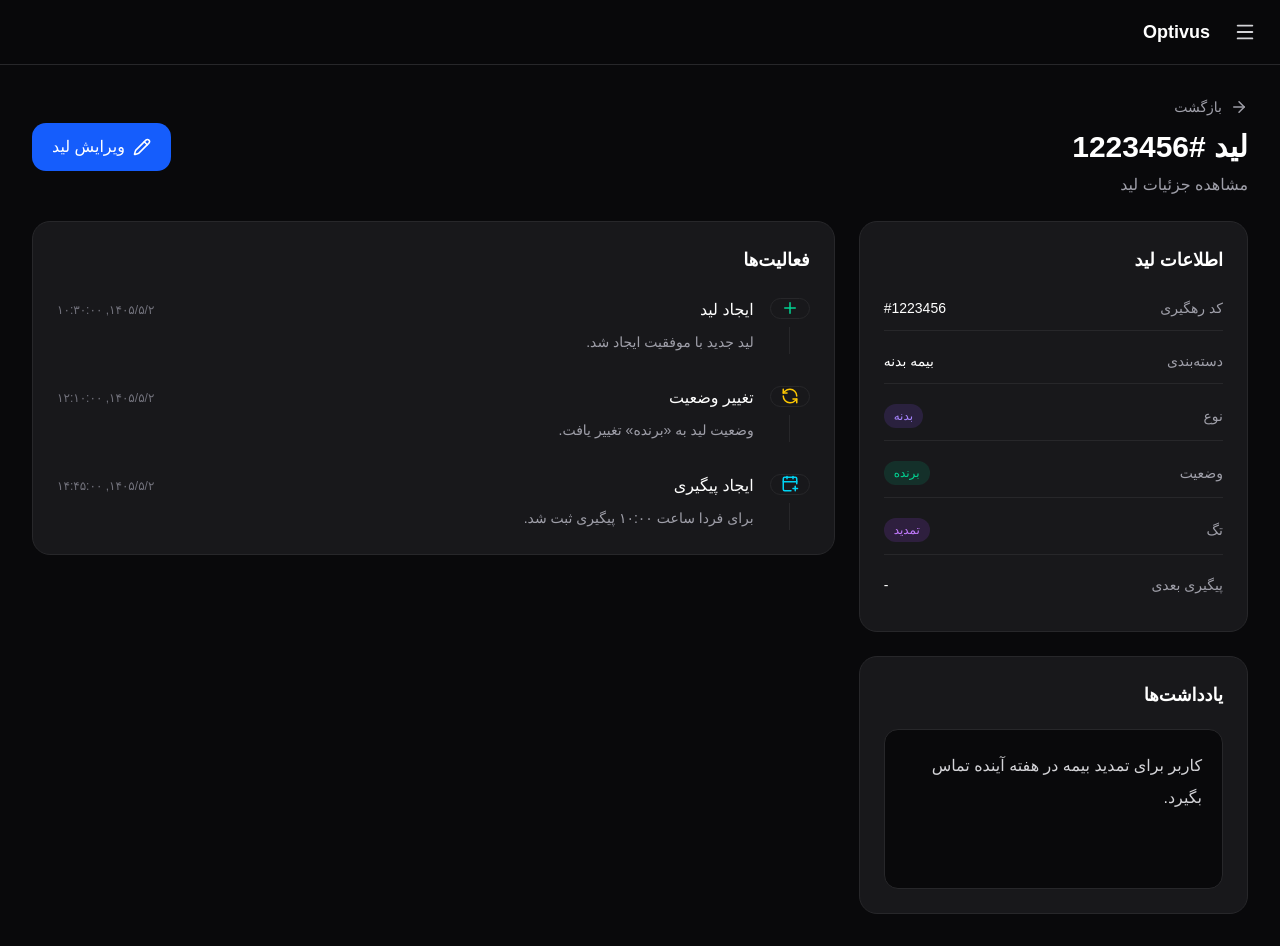
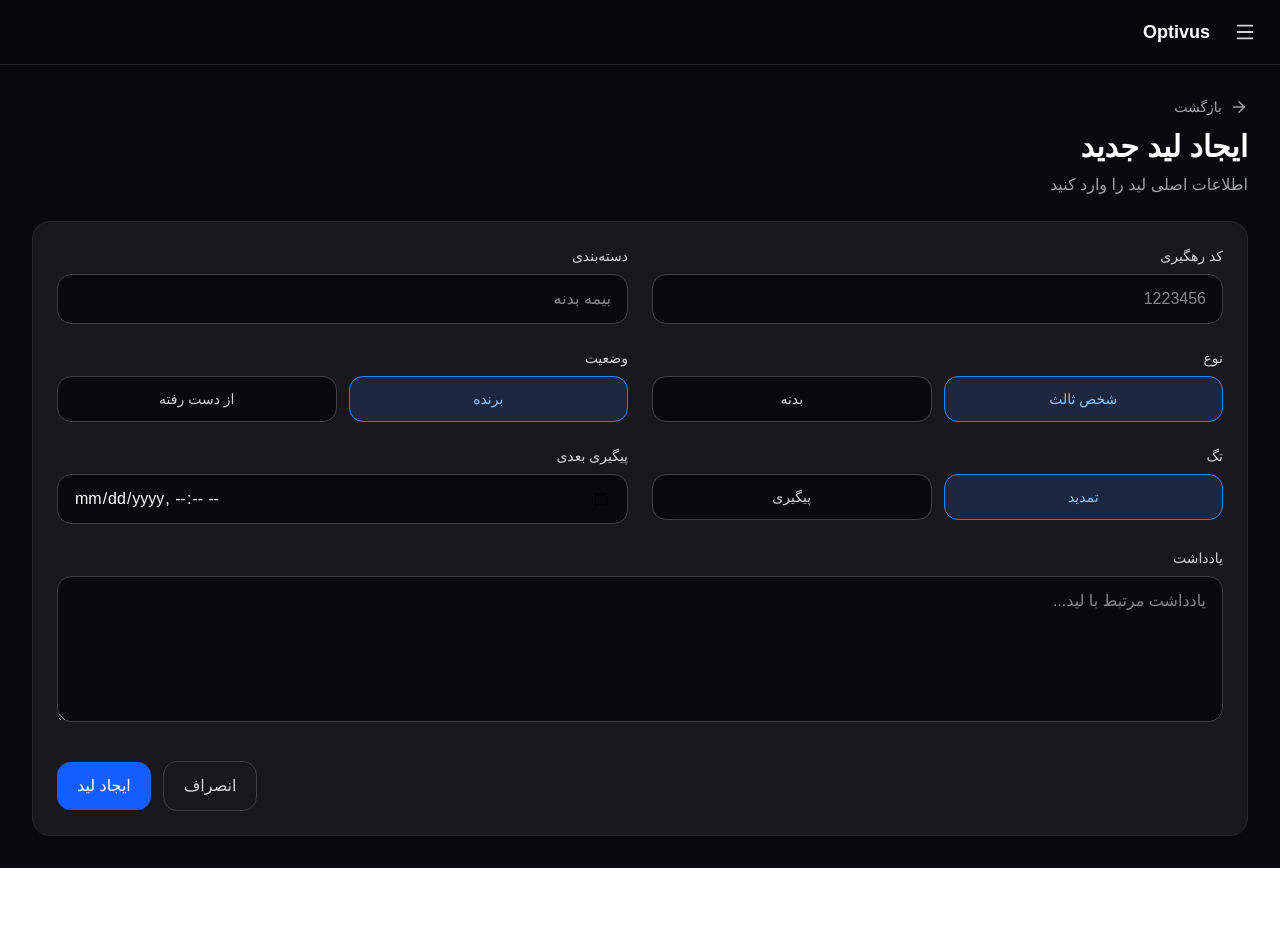
Before and after one commit to rezadrakhshan/Optivus-FrontEnd, a React (Vite) app: page /leads/create in a window 1280 px wide. After the commit the page ends 868 px from the top, so only its background shows below. Built offline with nearby package versions, Linux system fonts and the light colour scheme.

Commit message:
feat(lead): Developed create lead page

```diff
--- a/package.json
+++ b/package.json
@@ -14,6 +14,7 @@
     "@fontsource-variable/inter": "^5.2.8",
     "@fontsource/vazirmatn": "^5.2.8",
     "@headlessui/react": "^2.2.10",
+    "@hookform/resolvers": "^5.5.7",
     "@hugeicons/core-free-icons": "^4.2.2",
     "@hugeicons/react": "^1.1.9",
     "@tailwindcss/vite": "^4.3.3",
@@ -23,6 +24,7 @@
     "lucide-react": "^1.24.0",
     "react": "^19.2.6",
     "react-dom": "^19.2.6",
+    "react-hook-form": "^7.83.0",
     "react-router-dom": "^7.18.1",
     "recharts": "^3.9.2",
     "shadcn": "^4.13.0",
--- a/src/components/leads/LeadHeader.tsx
+++ b/src/components/leads/LeadHeader.tsx
@@ -1,6 +1,9 @@
 import { Plus } from "lucide-react";
+import { useNavigate } from "react-router-dom";
+
 
 export default function LeadsHeader() {
+  const navigate = useNavigate();
   return (
     <div className="flex items-center justify-between">
       <div>
@@ -11,7 +14,10 @@ export default function LeadsHeader() {
         </p>
       </div>
 
-      <button className="flex items-center gap-2 rounded-xl bg-blue-600 px-4 py-3 text-sm font-medium text-white transition hover:bg-blue-700">
+      <button
+        onClick={() => navigate("/leads/create")}
+        className="flex items-center gap-2 rounded-xl bg-blue-600 px-4 py-3 text-sm font-medium text-white transition hover:bg-blue-700"
+      >
         <Plus size={18} />
         ایجاد لید جدید
       </button>
--- /dev/null
+++ b/src/components/leads/create/LeadForm.tsx
@@ -0,0 +1,202 @@
+import { useForm } from "react-hook-form";
+import { zodResolver } from "@hookform/resolvers/zod";
+
+import {
+  leadFormSchema,
+  type LeadFormValues,
+} from "../../../schemas/leads/create/lead-form.schema";
+
+type Props = {
+  mode: "create" | "edit";
+  defaultValues?: Partial<LeadFormValues>;
+};
+
+export default function LeadForm({ mode, defaultValues }: Props) {
+  const {
+    register,
+    handleSubmit,
+    watch,
+    setValue,
+    formState: { errors, isSubmitting },
+  } = useForm<LeadFormValues>({
+    resolver: zodResolver(leadFormSchema),
+    defaultValues: {
+      trackingCode: undefined,
+      category: "",
+      type: "THIRDPARTY",
+      status: "WON",
+      tag: "RENEWED",
+      nextFollowUp: "",
+      notes: "",
+      ...defaultValues,
+    },
+  });
+
+  const type = watch("type");
+  const status = watch("status");
+  const tag = watch("tag");
+
+  const onSubmit = async (data: LeadFormValues) => {
+    console.log(data);
+  };
+
+  return (
+    <form
+      onSubmit={handleSubmit(onSubmit)}
+      className="rounded-2xl border border-zinc-800 bg-zinc-900 p-6"
+    >
+      <div className="grid gap-6 xl:grid-cols-2">
+        <Field label="کد رهگیری" error={errors.trackingCode?.message}>
+          <input
+            type="number"
+            {...register("trackingCode")}
+            className="w-full rounded-xl border border-zinc-700 bg-zinc-950 px-4 py-3 text-white outline-none transition focus:border-blue-500"
+            placeholder="1223456"
+          />
+        </Field>
+
+        <Field label="دسته‌بندی" error={errors.category?.message}>
+          <input
+            type="text"
+            {...register("category")}
+            className="w-full rounded-xl border border-zinc-700 bg-zinc-950 px-4 py-3 text-white outline-none transition focus:border-blue-500"
+            placeholder="بیمه بدنه"
+          />
+        </Field>
+
+        <Field label="نوع" error={errors.type?.message}>
+          <div className="grid grid-cols-2 gap-3">
+            <ChoiceButton
+              active={type === "THIRDPARTY"}
+              onClick={() => setValue("type", "THIRDPARTY")}
+            >
+              شخص ثالث
+            </ChoiceButton>
+
+            <ChoiceButton
+              active={type === "CARBODY"}
+              onClick={() => setValue("type", "CARBODY")}
+            >
+              بدنه
+            </ChoiceButton>
+          </div>
+        </Field>
+
+        <Field label="وضعیت" error={errors.status?.message}>
+          <div className="grid grid-cols-2 gap-3">
+            <ChoiceButton
+              active={status === "WON"}
+              onClick={() => setValue("status", "WON")}
+            >
+              برنده
+            </ChoiceButton>
+
+            <ChoiceButton
+              active={status === "LOST"}
+              onClick={() => setValue("status", "LOST")}
+            >
+              از دست رفته
+            </ChoiceButton>
+          </div>
+        </Field>
+
+        <Field label="تگ" error={errors.tag?.message}>
+          <div className="grid grid-cols-2 gap-3">
+            <ChoiceButton
+              active={tag === "RENEWED"}
+              onClick={() => setValue("tag", "RENEWED")}
+            >
+              تمدید
+            </ChoiceButton>
+
+            <ChoiceButton
+              active={tag === "FOLLOWUP"}
+              onClick={() => setValue("tag", "FOLLOWUP")}
+            >
+              پیگیری
+            </ChoiceButton>
+          </div>
+        </Field>
+
+        <Field label="پیگیری بعدی" error={errors.nextFollowUp?.message}>
+          <input
+            type="datetime-local"
+            {...register("nextFollowUp")}
+            className="w-full rounded-xl border border-zinc-700 bg-zinc-950 px-4 py-3 text-white outline-none transition focus:border-blue-500"
+          />
+        </Field>
+
+        <div className="xl:col-span-2">
+          <Field label="یادداشت" error={errors.notes?.message}>
+            <textarea
+              rows={5}
+              {...register("notes")}
+              className="w-full rounded-xl border border-zinc-700 bg-zinc-950 px-4 py-3 text-white outline-none transition focus:border-blue-500"
+              placeholder="یادداشت مرتبط با لید..."
+            />
+          </Field>
+        </div>
+      </div>
+
+      <div className="mt-8 flex items-center justify-end gap-3">
+        <button
+          type="button"
+          onClick={() => history.back()}
+          className="rounded-xl border border-zinc-700 px-5 py-3 text-zinc-300 transition hover:bg-zinc-800 hover:text-white"
+        >
+          انصراف
+        </button>
+
+        <button
+          type="submit"
+          disabled={isSubmitting}
+          className="rounded-xl bg-blue-600 px-5 py-3 font-medium text-white transition hover:bg-blue-500 disabled:opacity-60"
+        >
+          {mode === "create" ? "ایجاد لید" : "ذخیره تغییرات"}
+        </button>
+      </div>
+    </form>
+  );
+}
+
+function Field({
+  label,
+  error,
+  children,
+}: {
+  label: string;
+  error?: string;
+  children: React.ReactNode;
+}) {
+  return (
+    <div className="space-y-2">
+      <label className="block text-sm text-zinc-300">{label}</label>
+      {children}
+      {error ? <p className="text-sm text-red-400">{error}</p> : null}
+    </div>
+  );
+}
+
+function ChoiceButton({
+  active,
+  onClick,
+  children,
+}: {
+  active: boolean;
+  onClick: () => void;
+  children: React.ReactNode;
+}) {
+  return (
+    <button
+      type="button"
+      onClick={onClick}
+      className={`rounded-xl border px-4 py-3 text-sm transition ${
+        active
+          ? "border-blue-500 bg-blue-500/15 text-blue-300"
+          : "border-zinc-700 bg-zinc-950 text-zinc-300 hover:bg-zinc-800"
+      }`}
+    >
+      {children}
+    </button>
+  );
+}
--- /dev/null
+++ b/src/pages/leads/CreateLeadPage.tsx
@@ -0,0 +1,30 @@
+import { ArrowRight } from "lucide-react";
+import { useNavigate } from "react-router-dom";
+
+import LeadForm from "../../components/leads/create/LeadForm";
+
+export default function CreateLeadPage() {
+  const navigate = useNavigate();
+
+  return (
+    <div className="space-y-6">
+      <div className="flex items-center justify-between">
+        <div>
+          <button
+            onClick={() => navigate(-1)}
+            className="mb-3 flex items-center gap-2 text-sm text-zinc-400 transition hover:text-white"
+          >
+            <ArrowRight size={18} />
+            بازگشت
+          </button>
+
+          <h1 className="text-3xl font-bold text-white">ایجاد لید جدید</h1>
+
+          <p className="mt-2 text-zinc-400">اطلاعات اصلی لید را وارد کنید</p>
+        </div>
+      </div>
+
+      <LeadForm mode="create" />
+    </div>
+  );
+}
--- a/src/routes/index.tsx
+++ b/src/routes/index.tsx
@@ -8,6 +8,7 @@ import Home from "../pages/auth/Home";
 import DashboardLayout from "../layouts/DashboardLayout";
 import LeadsPage from "../pages/leads/LeadPage";
 import LeadDetailsPage from "../pages/leads/LeadDetailPage";
+import CreateLeadPage from "../pages/leads/CreateLeadPage";
 
 export const router = createBrowserRouter([
   {
@@ -38,6 +39,10 @@ export const router = createBrowserRouter([
         path: "leads/:id",
         element: <LeadDetailsPage />,
       },
+      {
+        path: "leads/create",
+        element: <CreateLeadPage />,
+      },
     ],
   },
 ]);
--- /dev/null
+++ b/src/schemas/leads/create/lead-form.schema.ts
@@ -0,0 +1,21 @@
+import { z } from "zod";
+
+export const leadFormSchema = z.object({
+  trackingCode: z
+    .string()
+    .min(1, "کد رهگیری الزامی است")
+    .transform((val) => Number(val))
+    .refine((val) => Number.isFinite(val), {
+      message: "کد رهگیری معتبر نیست",
+    }),
+
+  category: z.string().min(1, "دسته‌بندی الزامی است"),
+  type: z.enum(["THIRDPARTY", "CARBODY"]),
+  status: z.enum(["WON", "LOST"]),
+  tag: z.enum(["RENEWED", "FOLLOWUP"]),
+
+  nextFollowUp: z.string().optional(),
+  notes: z.string().optional(),
+});
+
+export type LeadFormValues = z.infer<typeof leadFormSchema>;
```
Also changed, not shown: 1 other file (tests, documents, lock files or other folders).
